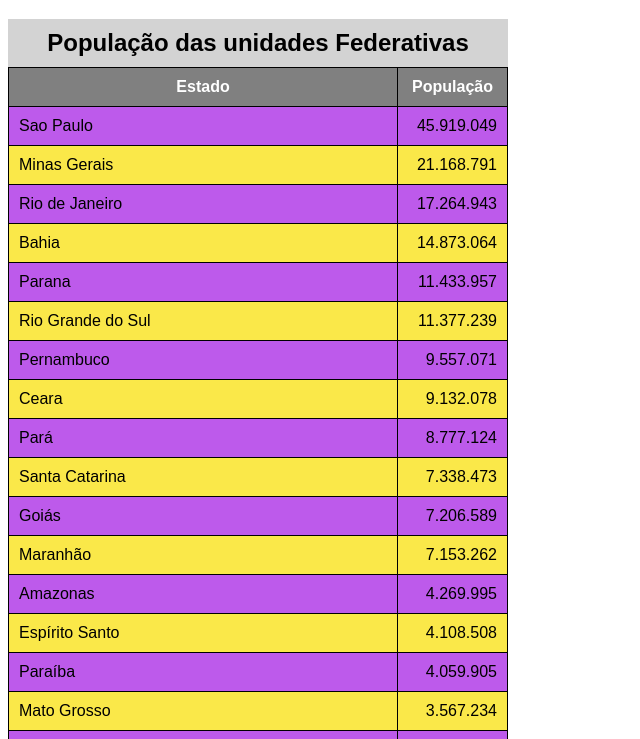
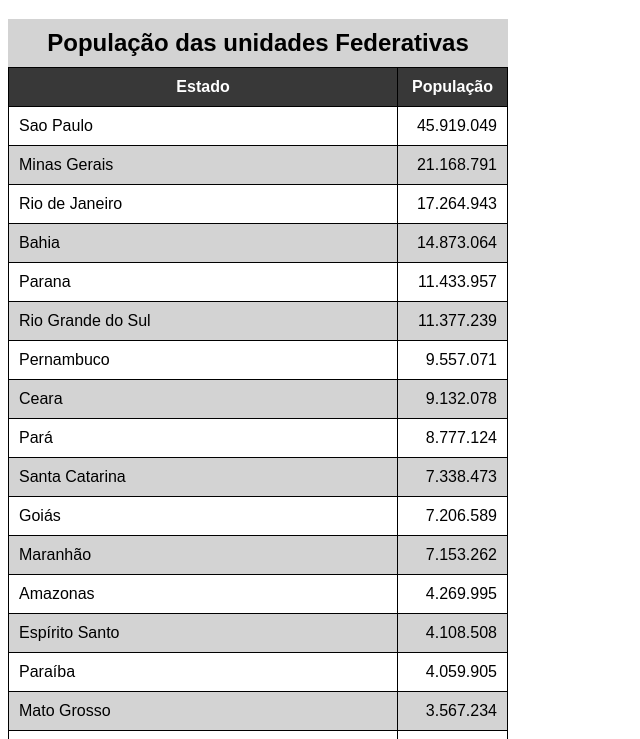
Before and after one commit to KauanLeivingsonRomero/Curso-HTML, a plain HTML site: page ex026 - tabelas/tabela002/index.html in a window 1280 px wide. Shown: the part 61-800 px from the top of the page, without its empty margins (0-640 px from the left). Drawn offline with Linux system fonts and the light colour scheme.

Commit message:
cabecalho fixo

```diff
--- a/ex026 - tabelas/tabela002/style.css
+++ b/ex026 - tabelas/tabela002/style.css
@@ -27,12 +27,14 @@ th {
   color: white;
 }
 
-tbody > tr:nth-child(odd){
-  background-color: rgb(189, 90, 235);
+thead > tr > th {
+  position: sticky;
+  top: -2px;
+  background-color: #383838;
 }
 
-tbody >tr:nth-child(even) {
-  background-color: rgb(250, 232, 73);
+tbody > tr:nth-child(2n) {
+  background-color: lightgray;
 }
 
 .number {
```
